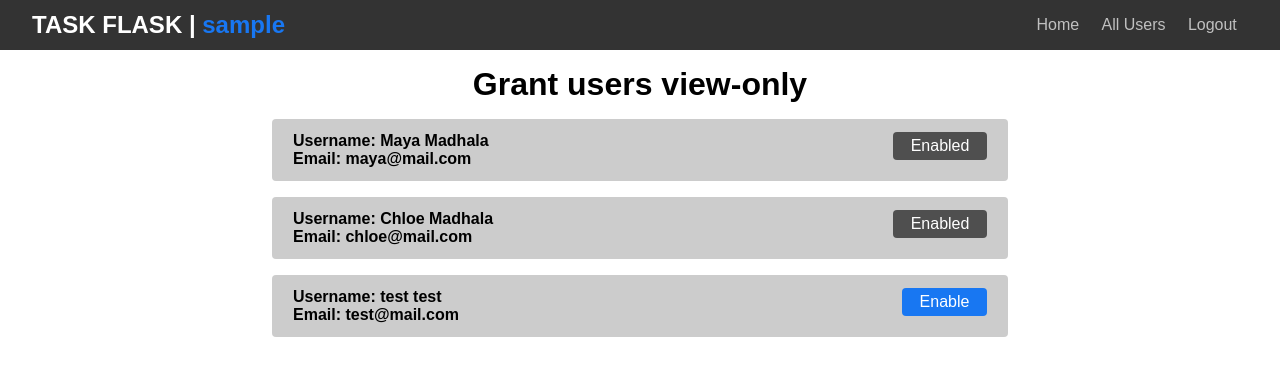
After one commit to daniel-mad/flask-task-manager, a Flask app: page /users in a window 1280 px wide. The commit adds this page. Shown: the top 376 px of the page. Run offline with Flask 2, Linux system fonts and the light colour scheme; a user stored in the database is signed in; data comes from the database, SQL or seed files in the repository; both versions use the stored data as it was after the commit.

Commit message:
add followers

```diff
--- a/app.py
+++ b/app.py
@@ -1,19 +1,31 @@
-from flask import Flask, render_template, url_for, request, redirect
+from enum import unique
+from functools import reduce
+from flask import Flask, render_template, url_for, request, redirect, session, g
 from flask_sqlalchemy import SQLAlchemy
 from datetime import datetime
+from flask_bcrypt import Bcrypt
+from sqlalchemy.orm import backref
 
 
 app = Flask(__name__)
 app.config['SQLALCHEMY_DATABASE_URI'] = 'sqlite:///test.db'
+app.secret_key = '$2b$12$R8uK1vuXKmX51W22xArRbOrAIkQzSKzhQ5p0cerld52JfCT83SS0O'
 db = SQLAlchemy(app)
+
+
+
+bcrypt = Bcrypt()
+
 
 class User(db.Model):
   id = db.Column(db.Integer, primary_key=True)
   first_name = db.Column(db.String(20), nullable=False)
   last_name = db.Column(db.String(20), nullable=False)
   email = db.Column(db.String(120), unique=True, nullable=False)
-  password = db.Column(db.String(60), nullable=False)
+  password = db.Column(db.String(120), nullable=False)
   tasks = db.relationship('Todo', backref='owner', lazy=True)
+  friend = db.relationship('Followers',lazy=True,
+                            primaryjoin='User.id == Followers.user_id', backref='owner')
 
   def __repr__(self) -> str:
       return f"User({self.id}, {self.first_name}, {self.last_name}, {self.email} )"
@@ -27,6 +39,35 @@ class Todo(db.Model):
 
   def __repr__(self) -> str:
       return f"Task({self.id}, {self.date_time}, {self.user_id})"
+
+class Followers(db.Model):
+  __tablename__ = 'followers'
+  id = db.Column(db.Integer, primary_key=True)
+  user_id = db.Column(db.Integer, db.ForeignKey('user.id'), nullable=False)
+  other_user_id = db.Column(db.Integer, db.ForeignKey('user.id'), nullable=False)
+  def __repr__(self) -> str:
+      return f"Followers({self.id}, {self.user_id}, {self.other_user_id})"
+
+
+@app.route('/' ,methods=['POST', 'GET'])
+def index():
+  if 'user' and 'username' not in session:
+        return redirect(url_for('login'))
+
+  if request.method == 'POST':
+        task_content = request.form["content"]
+        new_task = Todo(content=task_content, user_id=g.user_id)
+        try:
+            db.session.add(new_task)
+            db.session.commit()
+            #redirect is get operation
+            return redirect(url_for('index'))
+        except:
+            return 'Error while add new task!!!'
+  else:
+        tasks =  Todo.query.filter_by(user_id=g.user_id).order_by(Todo.date_time).all()
+        friends = Followers.query.filter_by(other_user_id=g.user_id).all()
+        return render_template('index.html', task_in_html=tasks, friends=friends)
 
 
 @app.route('/register', methods=['POST', 'GET'])
@@ -42,12 +83,18 @@ def register():
     if password != password_confirm:
        return render_template('register.html',
                                title="Register", message="Password not match!", status='danger')
+    password = bcrypt.generate_password_hash(password).decode('utf-8')
     user = User(first_name=first_name, last_name=last_name, email=email, password=password)
+
     try:
       db.session.add(user)
       db.session.commit()
-      return redirect(url_for('login'))
-    except:
+      user = User.query.filter_by(email=email).first()
+      session['user'] = user.id
+      session['username'] = f"{user.first_name} {user.last_name}"
+      return redirect(url_for('index'))
+    except Exception as e:
+      print(e)
       return "Error when adding user"
 
 
@@ -65,29 +112,20 @@ def login():
     if not user:
       return render_template('register.html',
                                title="Register", message="User not found. Please register", status='danger')
-    if user.password != password:
+    if not bcrypt.check_password_hash(user.password, password):
       return render_template('login.html', title="Login",
                                message="Wrong Password", status='danger')
-    return redirect(url_for('index', id=user.id))
+    session['user'] = user.id
+    session['username'] = f"{user.first_name} {user.last_name}"
+    return redirect(url_for('index'))
 
-@app.route('/<int:id>' ,methods=['POST', 'GET'])
-def index(id):
-    if request.method == 'POST':
-        task_content = request.form["content"]
-        new_task = Todo(content=task_content, user_id=id)
-        try:
-            db.session.add(new_task)
-            db.session.commit()
-            #redirect is get operation
-            return redirect(url_for('index', id=id))
-        except:
-            return 'Error while add new task!!!'
-    else:
-        tasks =  Todo.query.filter_by(user_id=id).order_by(Todo.date_time).all()
-        return render_template('index.html', task_in_html=tasks, user_id=id)
+
 
 @app.route('/delete/<int:id>')
 def delete(id):
+  if 'user' not in session:
+      return redirect(url_for('login'))
+
   task = Todo.query.get_or_404(id)
   owner_id = task.owner.id
   try:
@@ -99,6 +137,9 @@ def delete(id):
 
 @app.route('/update/<int:id>', methods=['GET', 'POST'])
 def update(id):
+  if 'user' not in session:
+      return redirect(url_for('login'))
+
   task = Todo.query.get_or_404(id)
   if request.method == 'GET':
    return render_template('update.html', task=task)
@@ -111,9 +152,64 @@ def update(id):
       return 'Error while update task!'
 
 
-@app.route('/')
-def home():
-  return redirect(url_for('register'))
+@app.route('/users')
+def users():
+  if not g.user_id:
+    return redirect(url_for('login'))
+  try:
+      friends = Followers.query.filter_by(user_id=g.user_id).all()
+      friends_ids = [f.other_user_id for f in friends]
+      users = User.query.filter(User.id != g.user_id).all()
+      return render_template('users.html', users=users, friends=friends_ids)
+  except Exception as e:
+    print(e)
+    return "Error when reading users"
+
+@app.route('/users/<int:other_user_id>')
+def allow_user(other_user_id):
+  if not g.user_id:
+    return redirect(url_for('login'))
+  try:
+      follow = Followers(user_id=g.user_id, other_user_id=other_user_id)
+      db.session.add(follow)
+      db.session.commit()
+      return redirect(url_for('users'))
+  except Exception as e:
+    print(e)
+    return "Error when allow user"
+
+
+@app.route('/logout')
+def logout():
+  session.pop('user', None)
+  session.pop('username', None)
+  return redirect(url_for('login'))
+
+@app.route('/user/<int:user_id>')
+def read_user(user_id):
+  if 'user' and 'username' not in session:
+        return redirect(url_for('login'))
+
+  followers = Followers.query.filter_by(other_user_id=g.user_id).all()
+  found = False
+  for follow in followers:
+    if follow.user_id == user_id:
+      found = True
+  if not found:
+    return redirect(url_for('index'))
+
+  tasks =  Todo.query.filter_by(user_id=user_id).order_by(Todo.date_time).all()
+  user = User.query.filter_by(id=user_id).first()
+  return render_template('user.html', task_in_html=tasks, user=user)
+
+
+@app.before_request
+def before_request():
+  g.user_id = None
+  g.user_name = None
+  if 'user' and 'username' in session:
+    g.user_id = session['user']
+    g.username = session['username']
 
 
 
--- a/static/css/main.css
+++ b/static/css/main.css
@@ -126,7 +126,7 @@ td {
 
 .container{
     max-width: 65%;
-    margin:auto;
+    margin:0 auto;
     padding: 0 2rem;
 }
 .container h1{
@@ -155,15 +155,20 @@ label {
     display: inline-block;
     border: none;
     border-radius: 0.25rem;
-    padding: 0.4rem 1.3rem;
+    padding: 0.3rem 1.1rem;
     color: #333;
-    font-size: 1rem;
+    font-size: inherit;
     cursor: pointer;
     transition: opacity 0.2s ease-in;
 }
 .btn-dark{
     background: #333;
     color: #fff;
+}
+
+.btn-blue{
+  background: #1877f2;
+  color: #fff;
 }
 
 .btn:hover{
@@ -210,3 +215,53 @@ label {
     background-color: #d4edda;
     border-color: #c3e6cb;
 }
+
+/* Content */
+.content{
+  display: flex;
+}
+
+.friends{
+  background-color: #ccc;
+  width: 20%;
+  height: 100vh;
+}
+
+.friends h2{
+  text-align: center;
+  margin: 1rem 0;
+}
+
+.tasks{
+  flex-grow: 1;
+}
+
+/* User card */
+.card{
+  background-color: #ccc;
+  display: flex;
+  padding: .75rem 1.25rem;
+  margin: 1rem;
+  border:1px solid transparent;
+  border-radius: .25rem;
+}
+.card-body{
+  flex-grow: 1;
+}
+.lead{
+  color:#1877f2
+}
+
+a.disabled {
+  background-color: #4f4f4f;
+  pointer-events: none;
+  cursor: default;
+}
+
+.friends-container{
+  font-size: 0.9rem;
+}
+
+.bg-white{
+  background-color: #fff;
+}
--- a/templates/base.html
+++ b/templates/base.html
@@ -11,14 +11,27 @@
 </head>
 <body>
   <nav class="navbar">
-    <h1>TASK FLASK</h1>
+    <h1>TASK FLASK | <span class="lead">{{ g.username }}</span> </h1>
     <ul>
+      {% if g.user_id %}
+      <li>
+        <a href="{{ url_for('index') }}">Home</a>
+      </li>
+      <li>
+        <a href="{{ url_for('users') }}">All Users</a>
+      </li>
+      <li>
+        <a href="{{ url_for('logout') }}">Logout</a>
+      </li>
+
+      {% else %}
       <li>
         <a href="{{ url_for('register') }}">Register</a>
       </li>
       <li>
         <a href="{{ url_for('login') }}">Login</a>
       </li>
+      {% endif %}
     </ul>
   </nav>
     {% block body %}{% endblock %}
--- a/templates/login.html
+++ b/templates/login.html
@@ -16,16 +16,16 @@
     <form action="{{ url_for('login') }}" method="POST">
       <div class="form-group">
         <label for="fname">Email</label>
-        <input type="email" name="email">
+        <input type="email" name="email" autocomplete="off">
       </div>
       <div class="form-group">
         <label for="fname">Password</label>
-        <input type="password" name="password">
+        <input type="password" name="password" autocomplete="off">
       </div>
     <input type="submit" value="Sign In" class="btn btn-dark">
     <small class="ml-auto inline-block">
       Need an account?
-      <a href="{{ url_for('login') }}">Sign up now!</a>
+      <a href="{{ url_for('register') }}">Sign up now!</a>
     </small>
     </form>
   </div>
--- a/templates/register.html
+++ b/templates/register.html
@@ -24,15 +24,15 @@
       </div>
       <div class="form-group">
         <label for="email">Email</label>
-        <input type="email" name="email" required>
+        <input type="email" name="email" required autocomplete="off">
       </div>
       <div class="form-group">
         <label for="password">Password</label>
-        <input type="password" name="password" required>
+        <input type="password" name="password" required autocomplete="off">
       </div>
       <div class="form-group">
         <label for="confirm">Password Confirm</label>
-        <input type="password" name="confirm" required>
+        <input type="password" name="confirm" required autocomplete="off">
       </div>
     <input type="submit" value="Register" class="btn btn-dark">
 
--- /dev/null
+++ b/templates/users.html
@@ -0,0 +1,29 @@
+{% extends 'base.html' %}
+{% block head%}
+<title>Todo Task Manager | {title}</title>
+{% endblock%}
+
+{% block body %}
+<div class="container">
+  <h1>Grant users view-only </h1>
+  {% for user in users%}
+  <div class="card">
+    <div class="card-body">
+      <h4>Username: {{user.first_name}} {{user.last_name}}</h4>
+      <h4>Email: {{user.email}}</h4>
+    </div>
+        {% if user.id not in friends  %}
+        <div>
+        <a href="{{ url_for('allow_user', other_user_id=user.id)}}" class="btn btn-blue">Enable</a>
+      </div>
+        {% else%}
+        <div>
+      <a href="#" class="btn btn-blue disabled">Enabled</a>
+    </div>
+        {% endif %}
+
+  </div>
+
+  {% endfor%}
+</div>
+{% endblock %}
```
Also changed, not shown: templates/index.html (+23 -1 lines), templates/user.html (added, +25 -0 lines), test.db.
